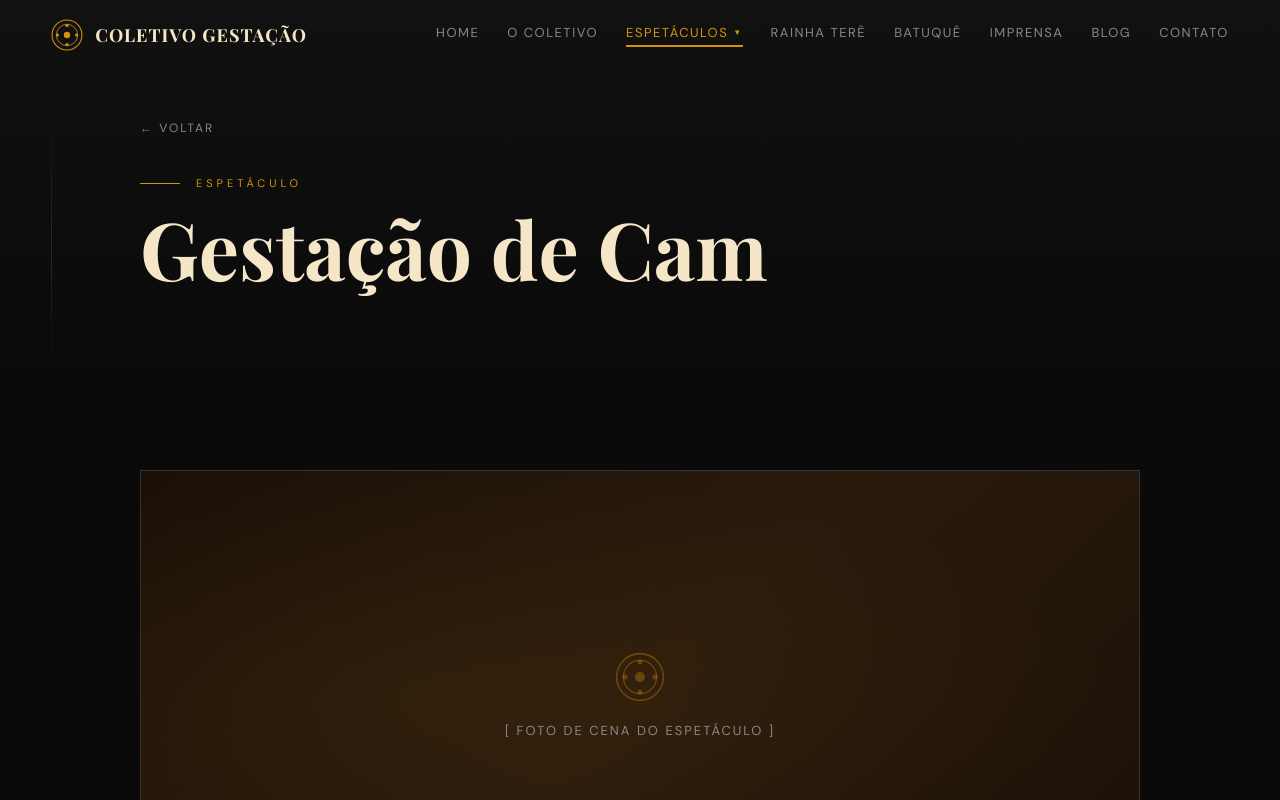
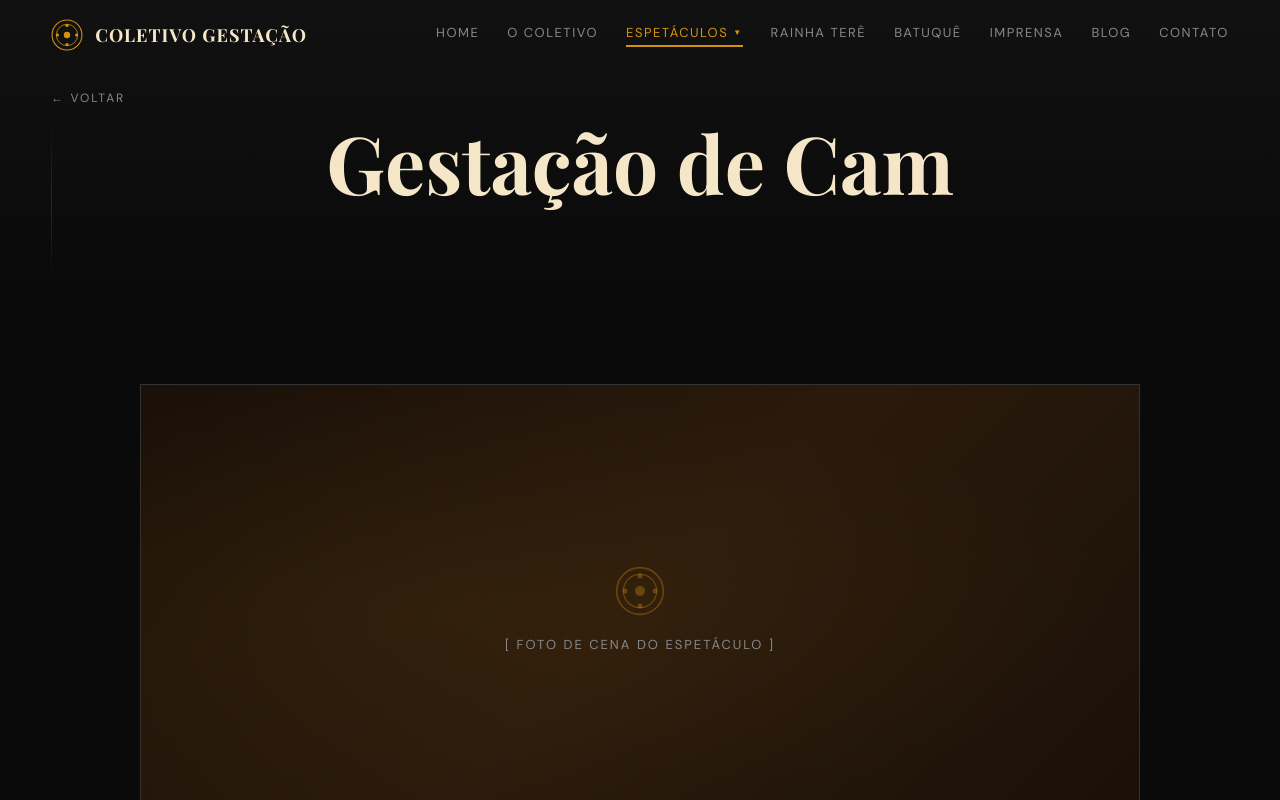
Before and after one commit to sealove20/coletivo-gestacao-site, a Next.js app: page /espetaculos/gestacao-de-cam in a window 1280 px wide. Shown: the top 800 px of the page. Built offline with nearby package versions, Linux system fonts and the light colour scheme.

Commit message:
fix: remove Espetáculo label, align Voltar button and center title on Gestação de Cam page

```diff
--- a/components/GestacaoDeCamPage.jsx
+++ b/components/GestacaoDeCamPage.jsx
@@ -25,11 +25,10 @@ export default function GestacaoDeCamPage() {
           position: 'absolute', left: 'clamp(20px, 4vw, 60px)', top: 120, bottom: 0,
           width: 1, background: `linear-gradient(${COLORS.gold}00, ${COLORS.gold}33, ${COLORS.gold}00)`,
         }} />
-        <div style={{ maxWidth: 1000, margin: '0 auto' }}>
         <Link href="/" style={{
-            background: 'none', border: 'none', cursor: 'pointer',
+          position: 'absolute', top: 90, left: 'clamp(20px, 4vw, 60px)',
           fontFamily: "'DM Sans', sans-serif", fontSize: 12, letterSpacing: 2,
-            textTransform: 'uppercase', color: COLORS.gray, marginBottom: 40,
+          textTransform: 'uppercase', color: COLORS.gray,
           display: 'flex', alignItems: 'center', gap: 8,
           textDecoration: 'none', transition: 'color 0.2s',
         }}
@@ -38,10 +37,7 @@ export default function GestacaoDeCamPage() {
         >
           ← Voltar
         </Link>
-          <div style={{ display: 'flex', alignItems: 'center', gap: 16, marginBottom: 16 }}>
-            <div style={{ width: 40, height: 1, background: COLORS.gold }} />
-            <span style={{ fontFamily: "'DM Sans', sans-serif", fontSize: 11, letterSpacing: 4, textTransform: 'uppercase', color: COLORS.gold }}>Espetáculo</span>
-          </div>
+        <div style={{ maxWidth: 1000, margin: '0 auto', textAlign: 'center' }}>
           <h1 style={{
             fontFamily: "'Playfair Display', Georgia, serif",
             fontSize: 'clamp(42px, 8vw, 80px)', fontWeight: 700,
```
Lines whose indentation alone changed are shown as unchanged.
